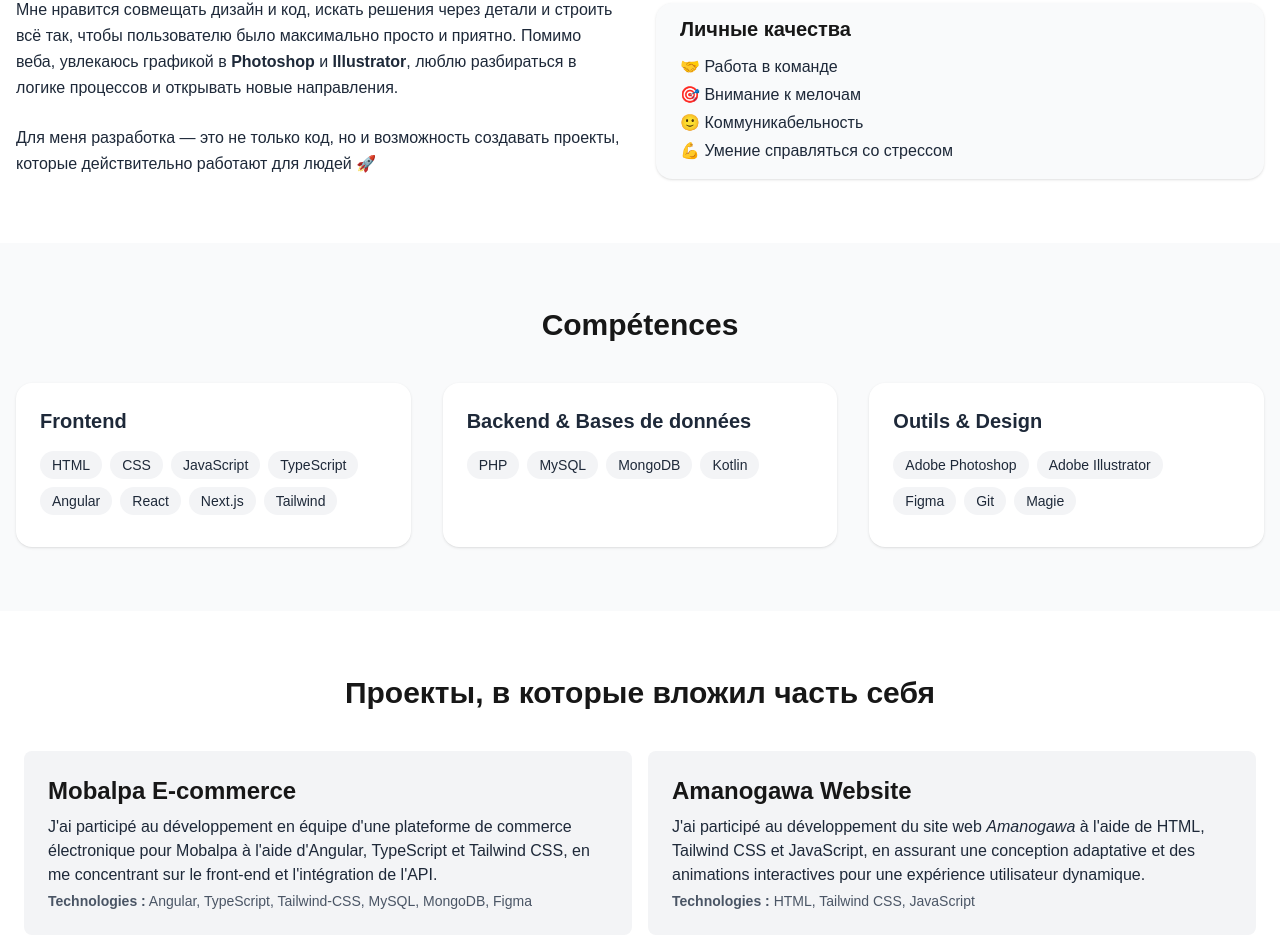
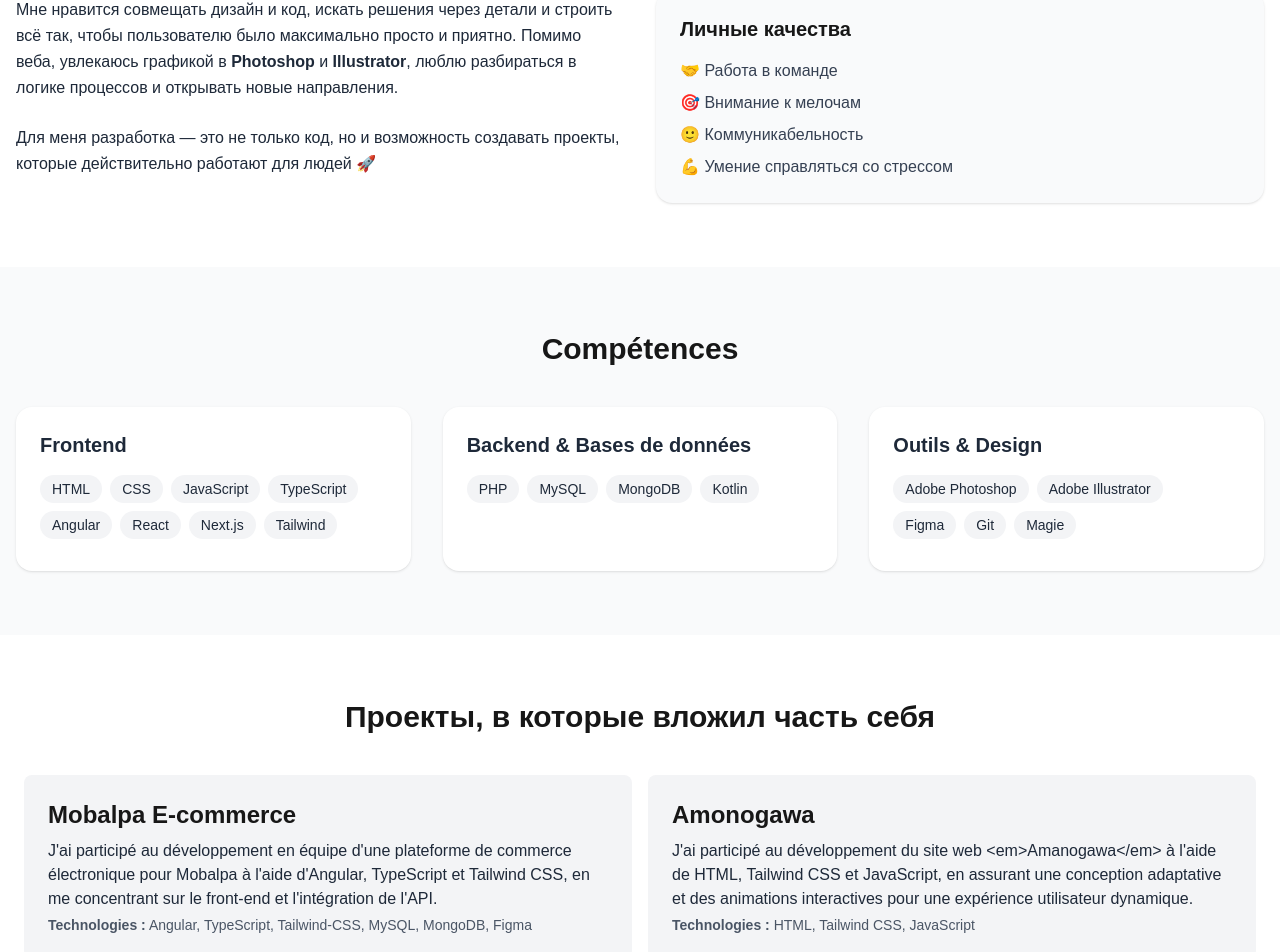
Before and after one commit to jyhgyh/portfolio, a Next.js app: page / in a window 1280 px wide. Shown: the part 1173-2125 px from the top of the page. Built offline with nearby package versions, Linux system fonts and the light colour scheme.

Commit message:
feat: functions for asstyle for bloks

```diff
--- a/app/page.tsx
+++ b/app/page.tsx
@@ -95,25 +95,15 @@ export default function HomePage() {
             </div>
 
             {/* Дополнительный блок — языки */}
-            <div>
-              <div className="bg-gray-50 rounded-2xl p-6 shadow-sm">
-                <h3 className="text-xl font-semibold mb-4">Языки</h3>
-                <ul className="space-y-2 text-gray-700">
-                  <li>🇺🇦 Украинский, 🇷🇺 Русский (родные)</li>
-                  <li>🇫🇷 Французский — B1</li>
-                  <li>🇬🇧 Английский — B1</li>
-                  <li>🇵🇱 Польский — A1</li>
-                </ul>
-              </div>
-              <div className="bg-gray-50 rounded-2xl mt-6 px-6 pb-4 pt-3 shadow-sm">
-                <h3 className="text-xl font-semibold mb-3">Личные качества</h3>
-                <ul className="text-gray-800 space-y-1">
-                  <li>🤝 Работа в команде</li>
-                  <li>🎯 Внимание к мелочам</li>
-                  <li>🙂 Коммуникабельность</li>
-                  <li>💪 Умение справляться со стрессом</li>
-                </ul>
-              </div>
+            <div className="space-y-3">
+              <AboutCard
+              title="Языки"
+              skills={["🇺🇦 Украинский, 🇷🇺 Русский (родные)", "🇫🇷 Французский — B1", "🇬🇧 Английский — B1", "🇵🇱 Польский — A1"]}
+              />
+              <AboutCard
+              title="Личные качества"
+              skills={["🤝 Работа в команде", "🎯 Внимание к мелочам", "🙂 Коммуникабельность", "💪 Умение справляться со стрессом"]}
+              />
             </div>
           </div>
         </div>
@@ -125,49 +115,22 @@ export default function HomePage() {
 
           <div className="grid md:grid-cols-3 gap-8" data-aos="fade-up">
             {/* Frontend */}
-            <div className="bg-white rounded-2xl shadow-sm p-6">
-              <h3 className="text-xl font-semibold mb-4 text-gray-800">Frontend</h3>
-              <div className="flex flex-wrap">
-                {["HTML", "CSS", "JavaScript", "TypeScript", "Angular", "React", "Next.js", "Tailwind"].map((t) => (
-                  <span
-                    key={t}
-                    className="bg-gray-100 text-gray-800 px-3 py-1 rounded-full text-sm font-medium mr-2 mb-2"
-                  >
-                    {t}
-                  </span>
-                ))}
-              </div>
-            </div>
+            <SkillCard
+              title="Frontend"
+              skills={["HTML", "CSS", "JavaScript", "TypeScript", "Angular", "React", "Next.js", "Tailwind"]}
+            />
 
             {/* Backend & DB */}
-            <div className="bg-white rounded-2xl shadow-sm p-6">
-              <h3 className="text-xl font-semibold mb-4 text-gray-800">Backend & Bases de données</h3>
-              <div className="flex flex-wrap">
-                {["PHP", "MySQL", "MongoDB", "Kotlin"].map((t) => (
-                  <span
-                    key={t}
-                    className="bg-gray-100 text-gray-800 px-3 py-1 rounded-full text-sm font-medium mr-2 mb-2"
-                  >
-                    {t}
-                  </span>
-                ))}
-              </div>
-            </div>
+            <SkillCard
+              title="Backend & Bases de données"
+              skills={["PHP", "MySQL", "MongoDB", "Kotlin"]}
+            />
 
             {/* Outils & Design */}
-            <div className="bg-white rounded-2xl shadow-sm p-6">
-              <h3 className="text-xl font-semibold mb-4 text-gray-800">Outils & Design</h3>
-              <div className="flex flex-wrap">
-                {["Adobe Photoshop", "Adobe Illustrator", "Figma", "Git", "Magie"].map((t) => (
-                  <span
-                    key={t}
-                    className="bg-gray-100 text-gray-800 px-3 py-1 rounded-full text-sm font-medium mr-2 mb-2"
-                  >
-                    {t}
-                  </span>
-                ))}
-              </div>
-            </div>
+            <SkillCard
+              title="Outils & Design"
+              skills={["Adobe Photoshop", "Adobe Illustrator", "Figma", "Git", "Magie"]}
+            />
           </div>
         </div>
       </section>
@@ -177,41 +140,31 @@ export default function HomePage() {
         <h2 className="text-3xl font-bold mb-8 text-center">Проекты, в которые вложил часть себя</h2>
         <div className="container grid md:grid-cols-2 mx-auto px-4">
 
-          <div className="mb-8 p-6 m-2 bg-gray-100 rounded-lg hover:shadow-lg transition-shadow" data-aos="fade-up">
-            <h3 className="text-2xl font-semibold mb-2">Mobalpa E-commerce</h3>
-            <p className="text-gray-800 mb-1">
-              J&apos;ai participé au développement en équipe d&apos;une plateforme de commerce électronique pour
+          <ProCard
+            years="2024"
+            title="Mobalpa E-commerce"
+            description=" J&apos;ai participé au développement en équipe d&apos;une plateforme de commerce électronique pour
               Mobalpa à l&apos;aide d&apos;Angular, TypeScript et Tailwind CSS, en me concentrant sur le front-end et
-              l&apos;intégration de l&apos;API.
-            </p>
-            <p className="text-gray-600 text-sm">
-              <strong>Technologies&nbsp;:</strong> Angular, TypeScript, Tailwind-CSS, MySQL, MongoDB, Figma
-            </p>
-          </div>
+              l&apos;intégration de l&apos;API."
+            technologies="Angular, TypeScript, Tailwind-CSS, MySQL, MongoDB, Figma"
+            link="https://github.com/twnguydev/mobalpa"
+          />
 
-          <Link href="https://amanogawa.space/" target="_blank" rel="noopener">
-            <div
-              className="mb-8 p-6 bg-gray-100 m-2 rounded-lg hover:shadow-lg transition-shadow cursor-pointer"
-              data-aos="fade-up"
-              data-aos-delay="100"
-            >
-              <h3 className="text-2xl font-semibold mb-2">Amanogawa Website</h3>
-              <p className="text-gray-800 mb-1">
-                J&apos;ai participé au développement du site web <em>Amanogawa</em> à l&apos;aide de HTML, Tailwind CSS et
+          <ProCard
+            years="2024-2025"
+            title="Amonogawa"
+            description="J&apos;ai participé au développement du site web <em>Amanogawa</em> à l&apos;aide de HTML, Tailwind CSS et
                 JavaScript, en assurant une conception adaptative et des animations interactives pour une expérience
-                utilisateur dynamique.
-              </p>
-              <p className="text-gray-600 text-sm">
-                <strong>Technologies&nbsp;:</strong> HTML, Tailwind CSS, JavaScript
-              </p>
-            </div>
-          </Link>
+                utilisateur dynamique."
+            technologies="HTML, Tailwind CSS, JavaScript"
+            link="https://amanogawa.space/"
+          />
         </div>
       </section>
 
       {/* Formation */}
       <section id="formation" className="py-16 bg-gray-50" data-aos="fade-up">
-        <div className="max-w-3/4 mx-auto px-4">
+        <div className="max-w-1/2 mx-auto px-4">
           <h2 className="text-3xl font-bold mb-8 text-center">Учёба, которая меня сформировала</h2>
 
           <EduCard
@@ -220,6 +173,7 @@ export default function HomePage() {
             country="France"
             city="Marseille"
             level="Développeur Web (en cours)"
+            description='Lorem Ipsum - это текст-"рыба", часто используемый в печати и вэб-дизайне. Lorem Ipsum является стандартной "рыбой" для текстов на латинице с начала XVI века. В то время некий безымянный печатник создал большую коллекцию размеров и форм шрифтов, используя Lorem Ipsum для распечатки образцов. Lorem Ipsum не только успешно пережил без заметных изменений пять веков, но и перешагнул в электронный дизайн. Его популяризации в новое время послужили публикация листов Letraset с образцами Lorem Ipsum в 60-х годах и, в более недавнее время, программы электронной вёрстки типа Aldus PageMaker, в шаблонах которых используется Lorem Ipsum.'
             link="https://www.webacademie.org/"
           />
 
@@ -229,6 +183,7 @@ export default function HomePage() {
             country="France"
             city="Marseille"
             level="lycée general"
+            description='Lorem Ipsum - это текст-"рыба", часто используемый в печати и вэб-дизайне. Lorem Ipsum является стандартной "рыбой" для текстов на латинице с начала XVI века. В то время некий безымянный печатник создал большую коллекцию размеров и форм шрифтов, используя Lorem Ipsum для распечатки образцов. Lorem Ipsum не только успешно пережил без заметных изменений пять веков, но и перешагнул в электронный дизайн. Его популяризации в новое время послужили публикация листов Letraset с образцами Lorem Ipsum в 60-х годах и, в более недавнее время, программы электронной вёрстки типа Aldus PageMaker, в шаблонах которых используется Lorem Ipsum.'
             link="https://www.lacordaire.com/"
           />
 
@@ -238,6 +193,7 @@ export default function HomePage() {
             country="Ukraine"
             city="Kyiv"
             level="Spécialisation Magicien"
+            description='Lorem Ipsum - это текст-"рыба", часто используемый в печати и вэб-дизайне. Lorem Ipsum является стандартной "рыбой" для текстов на латинице с начала XVI века. В то время некий безымянный печатник создал большую коллекцию размеров и форм шрифтов, используя Lorem Ipsum для распечатки образцов. Lorem Ipsum не только успешно пережил без заметных изменений пять веков, но и перешагнул в электронный дизайн. Его популяризации в новое время послужили публикация листов Letraset с образцами Lorem Ipsum в 60-х годах и, в более недавнее время, программы электронной вёрстки типа Aldus PageMaker, в шаблонах которых используется Lorem Ipsum.'
             link="https://www.fedec.eu/en/members/380-kmacpa-kyiv-municipal-academy-of-performing-and-circus-arts"
           />
 
@@ -247,6 +203,7 @@ export default function HomePage() {
             country="Ukraine"
             city="Kyiv"
             level="Webdesign"
+            description='Lorem Ipsum - это текст-"рыба", часто используемый в печати и вэб-дизайне. Lorem Ipsum является стандартной "рыбой" для текстов на латинице с начала XVI века. В то время некий безымянный печатник создал большую коллекцию размеров и форм шрифтов, используя Lorem Ipsum для распечатки образцов. Lorem Ipsum не только успешно пережил без заметных изменений пять веков, но и перешагнул в электронный дизайн. Его популяризации в новое время послужили публикация листов Letraset с образцами Lorem Ipsum в 60-х годах и, в более недавнее время, программы электронной вёрстки типа Aldus PageMaker, в шаблонах которых используется Lorem Ipsum.'
             link="https://itstep.org/"
           />
 
@@ -256,6 +213,7 @@ export default function HomePage() {
             country="Ukraine"
             city="Kyiv"
             level="Web-general"
+            description='Lorem Ipsum - это текст-"рыба", часто используемый в печати и вэб-дизайне. Lorem Ipsum является стандартной "рыбой" для текстов на латинице с начала XVI века. В то время некий безымянный печатник создал большую коллекцию размеров и форм шрифтов, используя Lorem Ipsum для распечатки образцов. Lorem Ipsum не только успешно пережил без заметных изменений пять веков, но и перешагнул в электронный дизайн. Его популяризации в новое время послужили публикация листов Letraset с образцами Lorem Ipsum в 60-х годах и, в более недавнее время, программы электронной вёрстки типа Aldus PageMaker, в шаблонах которых используется Lorem Ipsum.'
             link="https://www.clubkey.com.ua/"
           />
         </div>
@@ -321,6 +279,7 @@ function EduCard({
   level,
   country,
   city,
+  description,
   link,
 }: {
   years: string;
@@ -328,6 +287,7 @@ function EduCard({
   level: string;
   country: string;
   city: string;
+  description: string;
   link: string;
 }) {
   return (
@@ -347,9 +307,86 @@ function EduCard({
 
         </p>
         <p className="text-gray-600 text-sm">
-          <strong>Description&nbsp;:</strong>
+          <strong>Description&nbsp;:{description}</strong>
         </p>
       </div>
     </Link>
   );
 }
+
+function ProCard({
+  title,
+  years,
+  description,
+  technologies,
+  link
+}: {
+  title: string
+  years: string
+  description: string
+  technologies: string
+  link: string
+}) {
+  return (
+    <Link href={link} target="_blank" rel="noopener">
+      <div
+        className="mb-8 p-6 bg-gray-100 m-2 rounded-lg hover:shadow-lg transition-shadow cursor-pointer"
+        data-aos="fade-up"
+        data-aos-delay="100"
+      >
+        <h3 className="text-2xl font-semibold mb-2">{title}</h3>
+        <p className="text-gray-800 mb-1">
+          {description}
+        </p>
+        <p className="text-gray-600 text-sm">
+          <strong>Technologies&nbsp;:</strong> {technologies}
+        </p>
+      </div>
+    </Link>
+  )
+}
+
+function SkillCard({
+  title,
+  skills,
+}: {
+  title: string
+  skills: string[]
+}) {
+  return (
+    <div className="bg-white rounded-2xl shadow-sm p-6">
+      <h3 className="text-xl font-semibold mb-4 text-gray-800">{title}</h3>
+      <div className="flex flex-wrap">
+        {skills.map((skill) => (
+          <span
+            key={skill}
+            className="bg-gray-100 text-gray-800 px-3 py-1 rounded-full text-sm font-medium mr-2 mb-2"
+          >
+            {skill}
+          </span>
+        ))}
+      </div>
+    </div>
+  )
+}
+
+function AboutCard({
+  title,
+  skills,
+}: {
+  title: string
+  skills: string[]
+}) {
+  return (
+    <div className="bg-gray-50 rounded-2xl p-6 shadow-sm">
+      <h3 className="text-xl font-semibold mb-4">{title}</h3>
+      <ul className="space-y-2 text-gray-700">
+        {skills.map((skill)  => (
+          <li key={skill}>
+            {skill}
+          </li>
+        ))}
+      </ul>
+    </div>
+  )
+}
```
